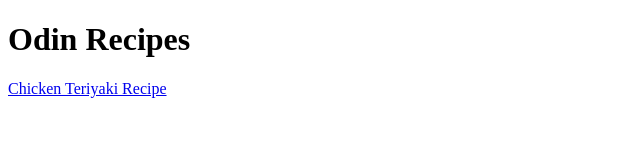
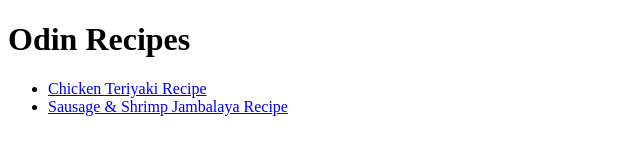
Before and after one commit to tjl929/odin-recipes, a plain HTML site: page index.html in a window 1280 px wide. Shown: the whole page, without its empty margins (0-640 px from the left). Drawn offline with Linux system fonts and the light colour scheme.

Commit message:
Add link to jambalaya recipe page

```diff
--- a/index.html
+++ b/index.html
@@ -10,7 +10,11 @@
 
   <body>
     <h1>Odin Recipes</h1>
-    <a href="./recipes/chicken-teriyaki.html">Chicken Teriyaki Recipe</a>
+
+    <ul>
+      <li><a href="./recipes/chicken-teriyaki.html">Chicken Teriyaki Recipe</a></li>
+      <li><a href="./recipes/jambalaya.html">Sausage & Shrimp Jambalaya Recipe</a></li>
+    </ul>
   </body>
 
 </html>
```
